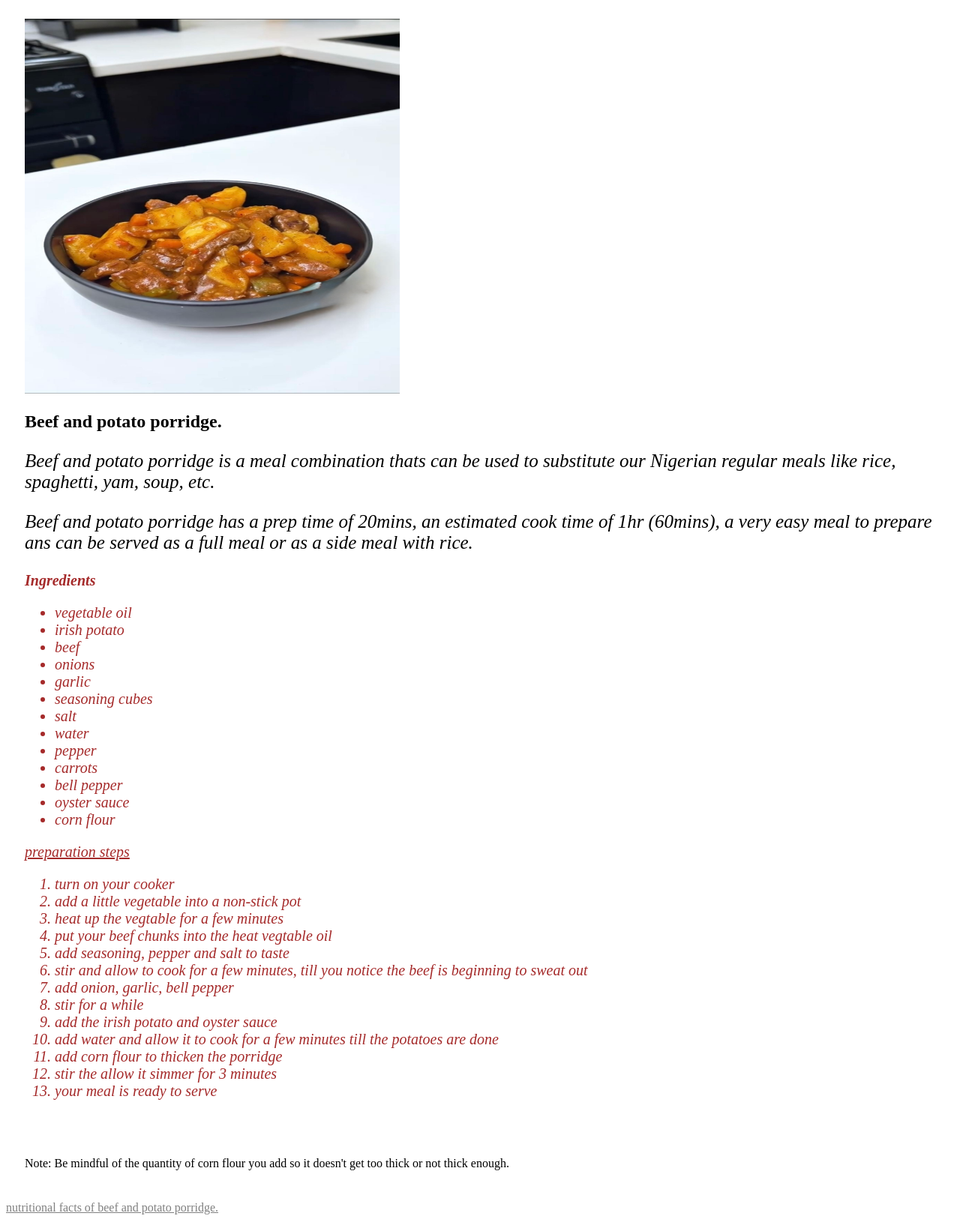
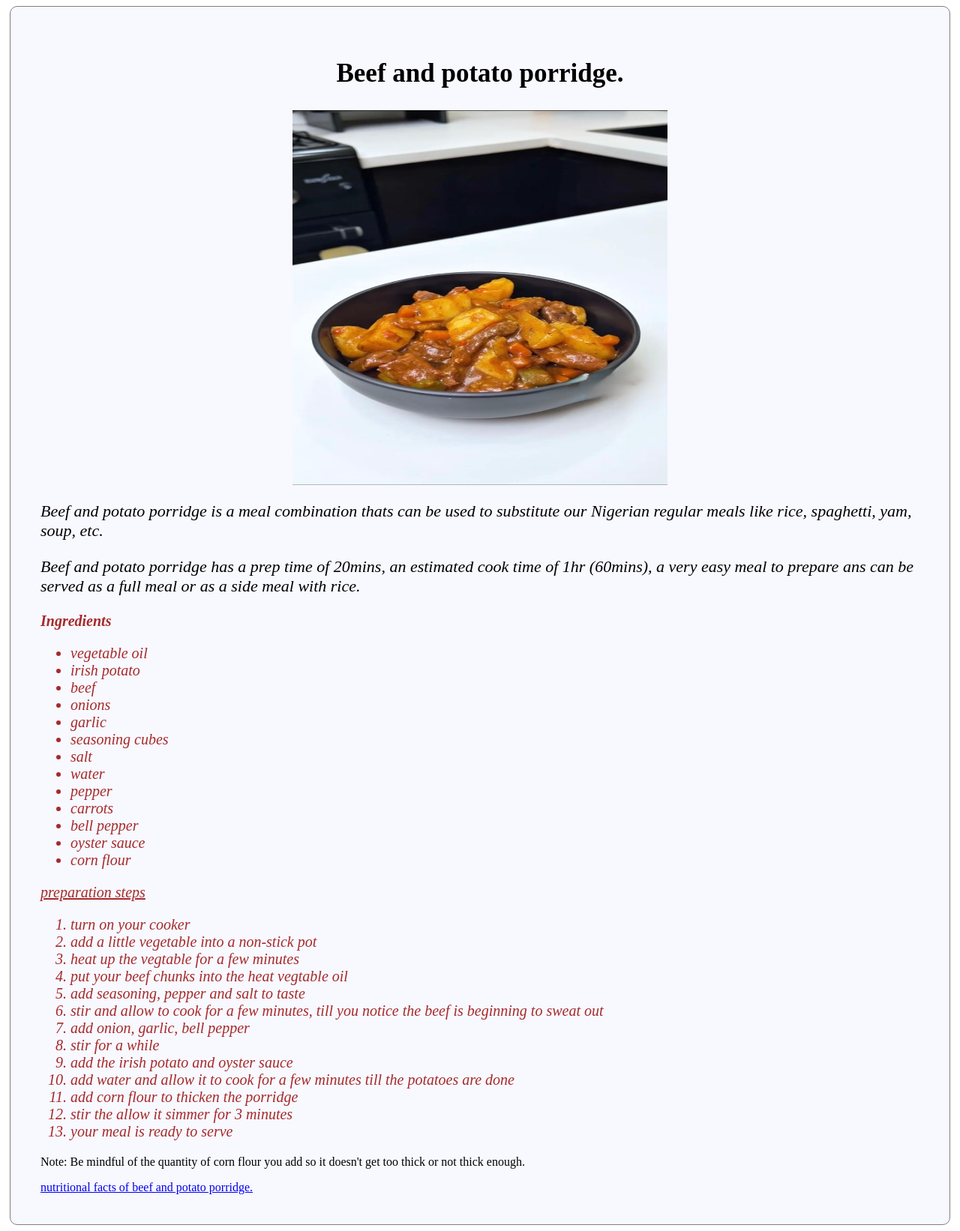
Before and after one commit to harleydaevidson/swe-501-assesment., a plain HTML site: page index.html in a window 1280 px wide. Shown: the whole page at 75% size. Drawn offline with Linux system fonts and the light colour scheme.

Commit message:
inital commit

```diff
--- a/assets/styles/style.css
+++ b/assets/styles/style.css
@@ -1,13 +1,27 @@
-/* ID selector */
+h1{
+  text-align: center;
+  font-size: 35px;
+  color: black;
+  font-style: normal;
+}
+
+.image{
+  display: block;
+  margin-left: auto;
+  margin-right: auto;
+  height: 500px;
+  width: 500px;
+}
+
 
 #info {
-  font-size: 25px;
+  font-size: 22px;
   color: black;
   font-style: italic;
 }
 
 #info-2 {
-  font-size: 25px;
+  font-size: 22px;
   color: black;
   font-style: italic;
 }
@@ -24,7 +38,6 @@
   font-style: italic;
 }
 
-/* Class selector */
 
 .steps {
   font-size: 20px;
@@ -32,13 +45,41 @@
   font-style: italic;
 }
 
-/* Element selector */
+
 section{
-  margin: 10px;
-  padding: 15px;
+  margin: 5px;
+  padding: 40px;
+  border: 1px solid gray;
+  border-radius: 10px;
+  background-color: ghostwhite
 
 }
 
-a {
-color: gray;
+.facts {
+  color: gray;
 }
+
+.facts a:hover {
+  color: blue;
+  width: 50px;
+}
+
+button {
+  background-color: lightgray;
+  border: none;
+  color: black;
+  padding:5px 10px;
+  text-align: center;
+  text-decoration: none;
+  display: inline-grid;
+  font-size: 15px;
+  margin: 4px 2px;
+  cursor: pointer;
+  border-radius: 5px;
+}
+
+.overview {
+  display: inline-flex;
+  gap: 50px;
+  font-size: 18px;
+}
--- a/index.html
+++ b/index.html
@@ -4,21 +4,24 @@
     <meta charset="UTF-8" />
     <meta name="viewport" content="width=device-width, initial-scale=1.0" />
     <title>Home Page</title>
-    <link href="./assets/styles/style.css" rel="stylesheet"/>
+    <link href="./assets/styles/style.css" rel="stylesheet" />
   </head>
   <body>
     <section>
+      <div>
+        <h1>Beef and potato porridge.</h1>
+      </div>
+
       <!-- The Dish -->
-      <img
+       <div>
+        <img class="image"
           src="./assets/images/porridge.jpg"
           alt="beef and potato porridge"
-        width="500"
-        height="500"
         />
-
-      <h1>Beef and potato porridge.</h1>
+       </div>
 
       <!-- About the dish -->
+      <div>
         <p id="info">
           Beef and potato porridge is a meal combination thats can be used to
           substitute our Nigerian regular meals like rice, spaghetti, yam, soup,
@@ -27,11 +30,13 @@
 
         <p id="info-2">
           Beef and potato porridge has a prep time of 20mins, an estimated cook
-        time of 1hr (60mins), a very easy meal to prepare ans can be served as a
-        full meal or as a side meal with rice.
+          time of 1hr (60mins), a very easy meal to prepare ans can be served as
+          a full meal or as a side meal with rice.
         </p>
+      </div>
 
       <!-- Recipe details -->
+      <div>
         <p id="recipe"><strong>Ingredients</strong></p>
         <ul id="recipe">
           <li>vegetable oil</li>
@@ -48,7 +53,10 @@
           <li>oyster sauce</li>
           <li>corn flour</li>
         </ul>
+      </div>
 
+      <!-- preparation steps -->
+      <div>
         <p id="prep"><u>preparation steps</u></p>
         <ol class="steps">
           <li>turn on your cooker</li>
@@ -57,28 +65,32 @@
           <li>put your beef chunks into the heat vegtable oil</li>
           <li>add seasoning, pepper and salt to taste</li>
           <li>
-          stir and allow to cook for a few minutes, till you notice the beef is
-          beginning to sweat out
+            stir and allow to cook for a few minutes, till you notice the beef
+            is beginning to sweat out
           </li>
           <li>add onion, garlic, bell pepper</li>
           <li>stir for a while</li>
           <li>add the irish potato and oyster sauce</li>
           <li>
-          add water and allow it to cook for a few minutes till the potatoes are
-          done
+            add water and allow it to cook for a few minutes till the potatoes
+            are done
           </li>
           <li>add corn flour to thicken the porridge</li>
           <li>stir the allow it simmer for 3 minutes</li>
           <li>your meal is ready to serve</li>
         </ol>
+      </div>
+
+      <div>
+        <p>
+          Note: Be mindful of the quantity of corn flour you add so it doesn't
+          get too thick or not thick enough.
+        </p>
+      </div>
+
+  <nav class="facts">
+    <a href="nutritional facts.html">nutritional facts of beef and potato porridge.</a>
+  </nav>
     </section>
-
-    <section>
-      <p>
-        Note: Be mindful of the quantity of corn flour you add so it doesn't get
-        too thick or not thick enough.
-      </p>
-    </section>
-    <a href="nutritional facts.html">nutritional facts of beef and potato porridge.</a>
   </body>
 </html>
```
Also changed, not shown: nutritional facts.html (+16 -6 lines). Lines whose indentation alone changed are shown as unchanged.
